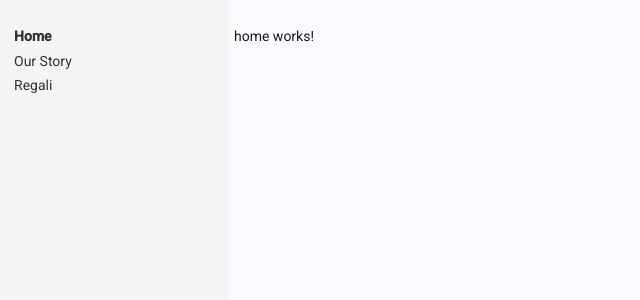
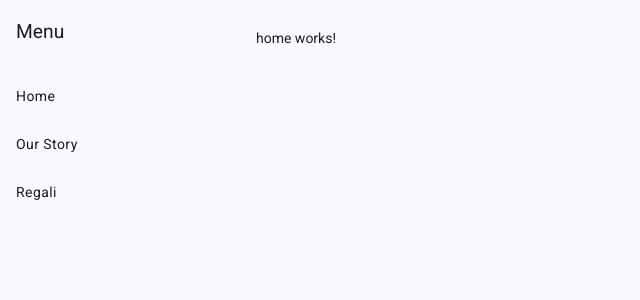
Before and after one commit to Caiovac/WDD, an Angular app: page /std/home in a window 1280 px wide. Shown: the top 300 px of the page, without its empty margins (0-640 px from the left). Built offline with nearby package versions, Linux system fonts and the light colour scheme.

Commit message:
WDD: Style material side menu

```diff
--- a/package.json
+++ b/package.json
@@ -20,6 +20,7 @@
   },
   "private": true,
   "dependencies": {
+    "@angular/animations": "^20.1.1",
     "@angular/cdk": "^20.1.2",
     "@angular/common": "^20.1.0",
     "@angular/compiler": "^20.1.0",
--- a/src/app/app.config.ts
+++ b/src/app/app.config.ts
@@ -2,11 +2,13 @@ import { ApplicationConfig, provideBrowserGlobalErrorListeners, provideZoneChang
 import { provideRouter } from '@angular/router';
 import { BrowserModule }      from '@angular/platform-browser';
 import { routes } from './app.routes';
+import { provideAnimations } from '@angular/platform-browser/animations';
 
 export const appConfig: ApplicationConfig = {
   providers: [
     provideBrowserGlobalErrorListeners(),
     provideZoneChangeDetection({ eventCoalescing: true }),
-    provideRouter(routes)
+    provideRouter(routes),
+    provideAnimations(),
   ]
 };
--- a/src/app/components/nav-bar/nav-bar.css
+++ b/src/app/components/nav-bar/nav-bar.css
@@ -24,3 +24,6 @@
   margin-left: 220px;
   padding: 1rem;
 }
+.app-sidenav-container { height: 100vh; }
+.app-sidenav { width: 240px; }
+.app-content { padding: 16px; }
--- a/src/app/components/nav-bar/nav-bar.html
+++ b/src/app/components/nav-bar/nav-bar.html
@@ -1,10 +1,19 @@
-<nav class="sidebar">
-  <ul>
-    <li *ngFor="let item of menuItems">
-      <a [routerLink]="item.link" routerLinkActive="active">{{ item.label }}</a>
-    </li>
-  </ul>
-</nav>
-<div class="content">
-  <router-outlet></router-outlet>
-</div>
+<mat-sidenav-container class="app-sidenav-container">
+  <mat-sidenav mode="side" opened class="app-sidenav">
+    <mat-toolbar color="primary">Menu</mat-toolbar>
+    <mat-nav-list>
+      <a
+        mat-list-item
+        *ngFor="let item of menuItems"
+        [routerLink]="item.link"
+        routerLinkActive="active"
+      >
+        {{ item.label }}
+      </a>
+    </mat-nav-list>
+  </mat-sidenav>
+
+  <mat-sidenav-content class="app-content">
+    <router-outlet></router-outlet>
+  </mat-sidenav-content>
+</mat-sidenav-container>
```
Also changed, not shown: src/app/components/nav-bar/nav-bar.ts (+6 -1 lines), 1 other file (tests, documents, lock files or other folders).
